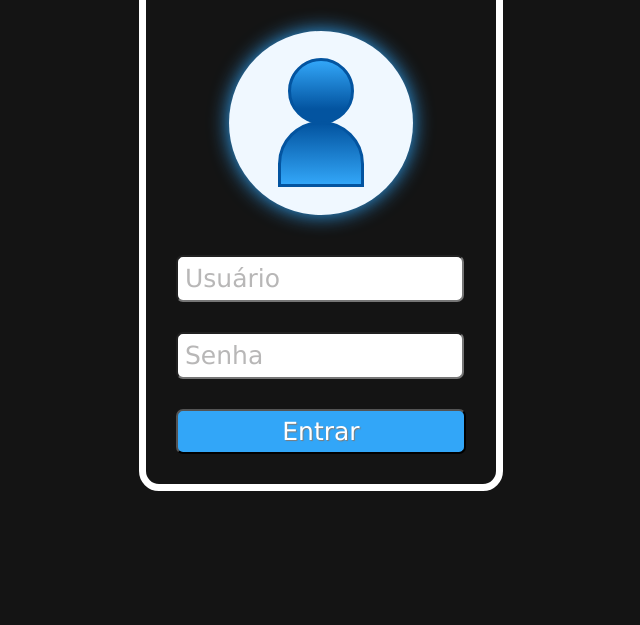
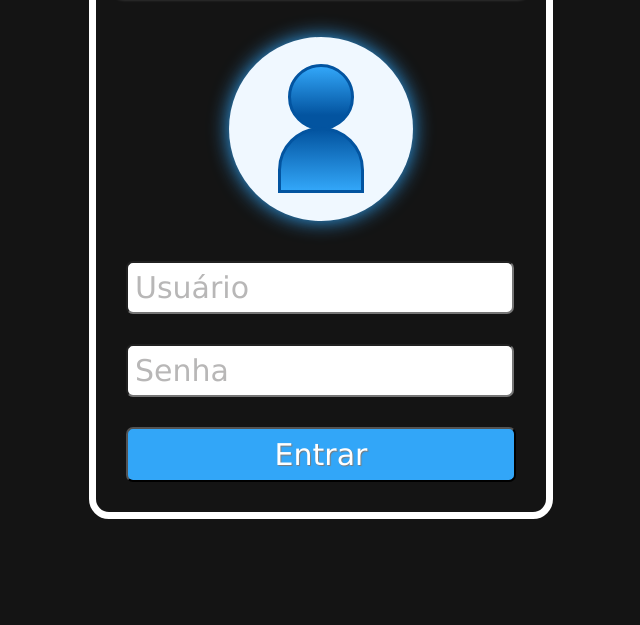
Before and after one commit to diegoalvares/alvaresdev, a plain HTML site: page index.html in a window 1536 px wide. Shown: the part 175-800 px from the top of the page, without its empty margins (447-1087 px from the left). Drawn offline with Linux system fonts and the light colour scheme.

Commit message:
atualizando.

```diff
--- a/CSS/LOGIN/RESOLUCOES_LOGIN/1024x768.css
+++ b/CSS/LOGIN/RESOLUCOES_LOGIN/1024x768.css
@@ -0,0 +1,47 @@
+@media (min-width: 1024px){
+    main{
+        width: 410px;
+        margin: auto;
+        margin-top: 70px;
+    }
+
+    h1{
+        font-size: 30px;
+        margin-bottom: 0px;
+    }
+
+    #foto{
+        margin-top: 40px;
+        width: 170px;
+        height: 170px;
+        margin-bottom: 20px;
+    }
+
+
+    #cabeca{
+        margin-top: 20px;
+        width: 60px;
+        height: 60px;
+    }
+
+    #corpo{
+        width: 80px;
+        height: 60px;
+    }
+
+    #user, #pass{
+        font-size: 30px;
+        margin-left: 10px;
+        width: 370px;
+        margin-bottom: 10px;
+    }
+
+    button{
+        margin-left: 10px;
+        font-size: 30px;
+        width: 390px;
+        height: 55px;
+        margin-bottom: 10px;
+    }
+
+}
--- a/CSS/LOGIN/RESOLUCOES_LOGIN/1280x720.css
+++ b/CSS/LOGIN/RESOLUCOES_LOGIN/1280x720.css
@@ -0,0 +1,47 @@
+@media (min-width: 1280px){
+    main{
+        width: 410px;
+        margin: auto;
+        margin-top: 50px;
+    }
+
+    h1{
+        font-size: 30px;
+        margin-bottom: 0px;
+    }
+
+    #foto{
+        margin-top: 40px;
+        width: 170px;
+        height: 170px;
+        margin-bottom: 20px;
+    }
+
+
+    #cabeca{
+        margin-top: 20px;
+        width: 60px;
+        height: 60px;
+    }
+
+    #corpo{
+        width: 80px;
+        height: 60px;
+    }
+
+    #user, #pass{
+        font-size: 30px;
+        margin-left: 10px;
+        width: 370px;
+        margin-bottom: 10px;
+    }
+
+    button{
+        margin-left: 10px;
+        font-size: 30px;
+        width: 390px;
+        height: 55px;
+        margin-bottom: 10px;
+    }
+
+}
--- a/CSS/LOGIN/RESOLUCOES_LOGIN/1366x768.css
+++ b/CSS/LOGIN/RESOLUCOES_LOGIN/1366x768.css
@@ -0,0 +1,47 @@
+@media (min-width: 1366px){
+    main{
+        width: 410px;
+        margin: auto;
+        margin-top: 70px;
+    }
+
+    h1{
+        font-size: 30px;
+        margin-bottom: 0px;
+    }
+
+    #foto{
+        margin-top: 40px;
+        width: 170px;
+        height: 170px;
+        margin-bottom: 20px;
+    }
+
+
+    #cabeca{
+        margin-top: 20px;
+        width: 60px;
+        height: 60px;
+    }
+
+    #corpo{
+        width: 80px;
+        height: 60px;
+    }
+
+    #user, #pass{
+        font-size: 30px;
+        margin-left: 10px;
+        width: 370px;
+        margin-bottom: 10px;
+    }
+
+    button{
+        margin-left: 10px;
+        font-size: 30px;
+        width: 390px;
+        height: 55px;
+        margin-bottom: 10px;
+    }
+
+}
--- a/index.html
+++ b/index.html
@@ -12,6 +12,9 @@
     <link rel="stylesheet" href="CSS/LOGIN/RESOLUCOES_LOGIN/320x480.css">
     <link rel="stylesheet" href="CSS/LOGIN/RESOLUCOES_LOGIN/375x667.css">
     <link rel="stylesheet" href="CSS/LOGIN/RESOLUCOES_LOGIN/400x750.css">
+    <link rel="stylesheet" href="CSS/LOGIN/RESOLUCOES_LOGIN/1024x768.css">
+    <link rel="stylesheet" href="CSS/LOGIN/RESOLUCOES_LOGIN/1280x720.css">
+    <link rel="stylesheet" href="CSS/LOGIN/RESOLUCOES_LOGIN/1366x768.css">
     <!------------------------------------------------------------>
 
     <title>EnsinoTech - Login</title>
```
